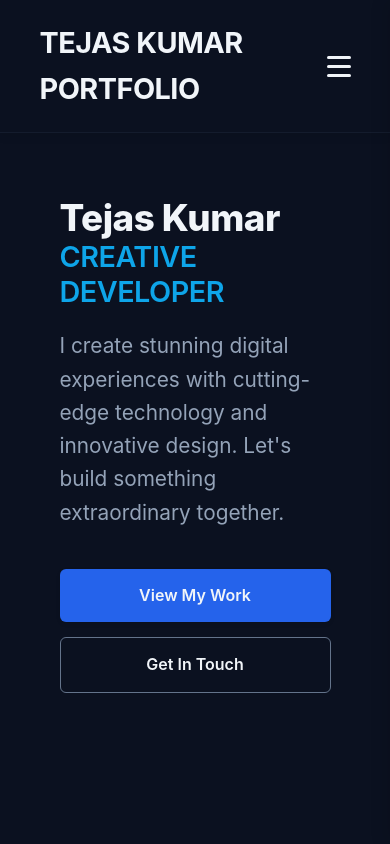
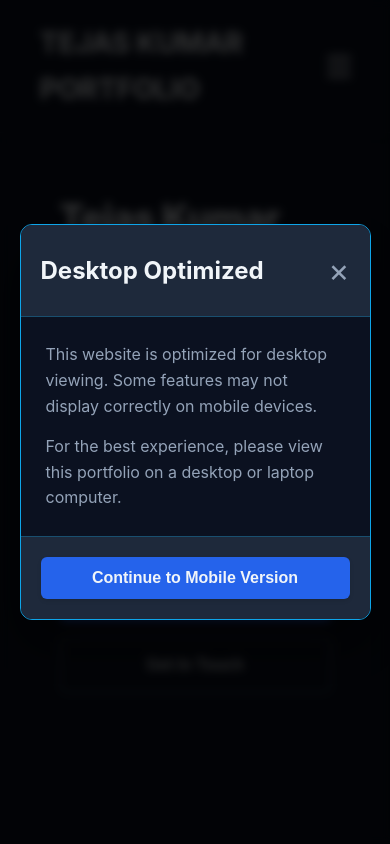
Before and after one commit to tejasdiscord12-collab/portfolio, a website: page index.html in a window 390 px wide. Shown: the top 844 px of the page. Drawn offline with Linux system fonts and the light colour scheme.

Commit message:
Add desktop-only announcement popup for mobile users

```diff
--- a/index.html
+++ b/index.html
@@ -1099,6 +1099,73 @@
             padding: 12px 25px;
         }
 
+        /* Desktop Announcement Popup */
+        .announcement-popup {
+            position: fixed;
+            top: 0;
+            left: 0;
+            width: 100%;
+            height: 100%;
+            background: rgba(0, 0, 0, 0.8);
+            display: none;
+            justify-content: center;
+            align-items: center;
+            z-index: 3000;
+            backdrop-filter: blur(5px);
+        }
+
+        .announcement-content {
+            background: var(--darker-bg);
+            border-radius: 12px;
+            border: 1px solid var(--accent);
+            box-shadow: 0 25px 50px rgba(0, 0, 0, 0.4);
+            max-width: 500px;
+            width: 90%;
+            overflow: hidden;
+            animation: popupSlide 0.3s ease-out;
+        }
+
+        .announcement-header {
+            padding: 20px;
+            background: var(--light-bg);
+            border-bottom: 1px solid rgba(14, 165, 233, 0.3);
+            display: flex;
+            justify-content: space-between;
+            align-items: center;
+        }
+
+        .announcement-header h3 {
+            margin: 0;
+            color: var(--text-light);
+            font-size: 1.5rem;
+        }
+
+        .announcement-body {
+            padding: 25px;
+        }
+
+        .announcement-body p {
+            color: var(--text-gray);
+            margin-bottom: 15px;
+            line-height: 1.6;
+        }
+
+        .announcement-body p:last-child {
+            margin-bottom: 0;
+        }
+
+        .announcement-footer {
+            padding: 20px;
+            background: var(--light-bg);
+            border-top: 1px solid rgba(14, 165, 233, 0.3);
+            text-align: right;
+        }
+
+        .announcement-footer .btn {
+            margin: 0;
+            padding: 12px 25px;
+        }
+
         /* Responsive */
         @media (max-width: 992px) {
             .hero-content h1 {
@@ -1288,6 +1355,23 @@
             </div>
         </div>
     </section>
+
+    <!-- Desktop Only Announcement -->
+    <div id="desktopAnnouncement" class="announcement-popup">
+        <div class="announcement-content">
+            <div class="announcement-header">
+                <h3>Desktop Optimized</h3>
+                <span class="close-btn" id="closeAnnouncement">&times;</span>
+            </div>
+            <div class="announcement-body">
+                <p>This website is optimized for desktop viewing. Some features may not display correctly on mobile devices.</p>
+                <p>For the best experience, please view this portfolio on a desktop or laptop computer.</p>
+            </div>
+            <div class="announcement-footer">
+                <button id="acceptAnnouncement" class="btn">Continue to Mobile Version</button>
+            </div>
+        </div>
+    </div>
 
     <!-- About Section -->
     <section id="about">
@@ -1849,5 +1933,40 @@
         });
     </script>
 
+    <script>
+        // Desktop announcement popup
+        document.addEventListener('DOMContentLoaded', function() {
+            const announcement = document.getElementById('desktopAnnouncement');
+            const closeAnnouncementBtn = document.getElementById('closeAnnouncement');
+            const acceptAnnouncementBtn = document.getElementById('acceptAnnouncement');
+
+            // Check screen size and show announcement for mobile users
+            if (window.innerWidth <= 768) {
+                // Check if user has already accepted the announcement
+                if (!localStorage.getItem('desktopAnnouncementAccepted')) {
+                    // Show announcement immediately for mobile users
+                    announcement.style.display = 'flex';
+                }
+            }
+
+            // Close announcement
+            function closeAnnouncement() {
+                announcement.style.display = 'none';
+                localStorage.setItem('desktopAnnouncementAccepted', 'true');
+            }
+
+            // Event listeners for announcement
+            closeAnnouncementBtn.addEventListener('click', closeAnnouncement);
+            acceptAnnouncementBtn.addEventListener('click', closeAnnouncement);
+
+            // Close if clicked outside
+            announcement.addEventListener('click', function(e) {
+                if (e.target === announcement) {
+                    closeAnnouncement();
+                }
+            });
+        });
+    </script>
+
 </body>
 </html>
```
